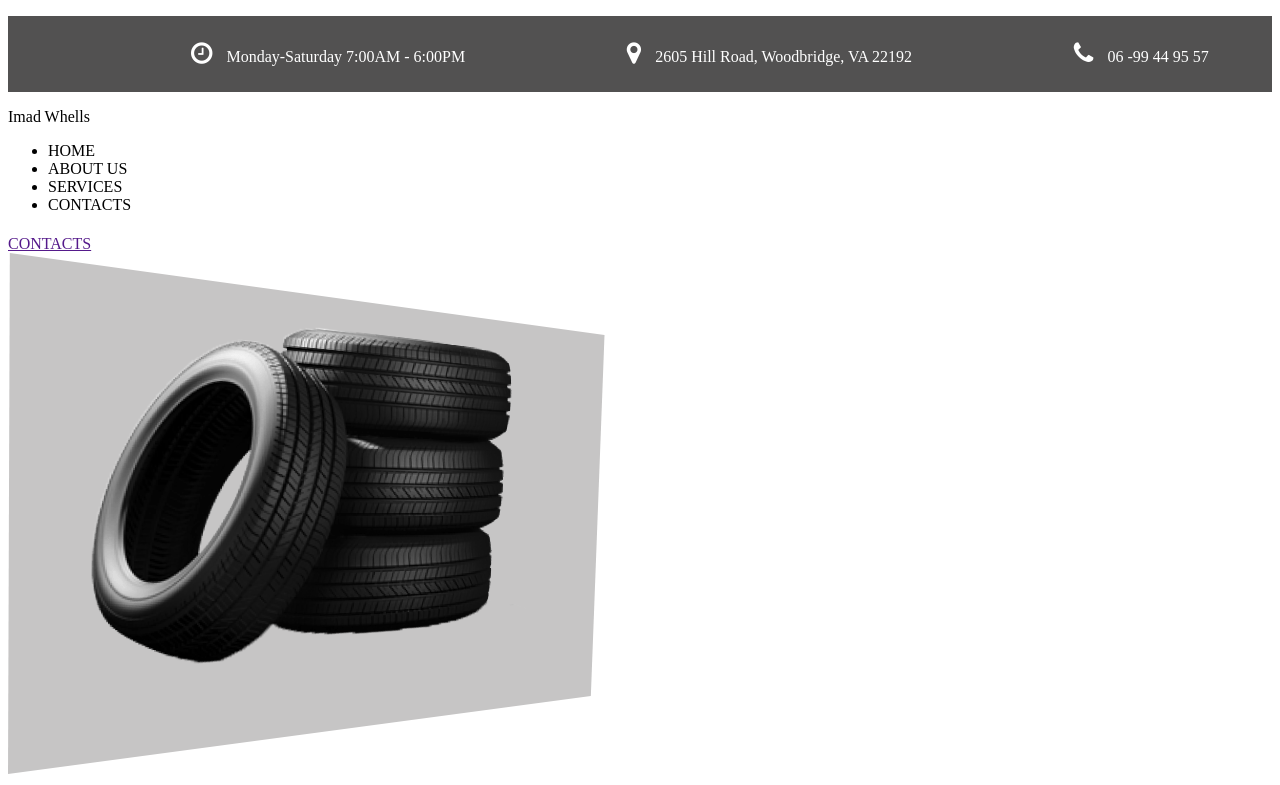
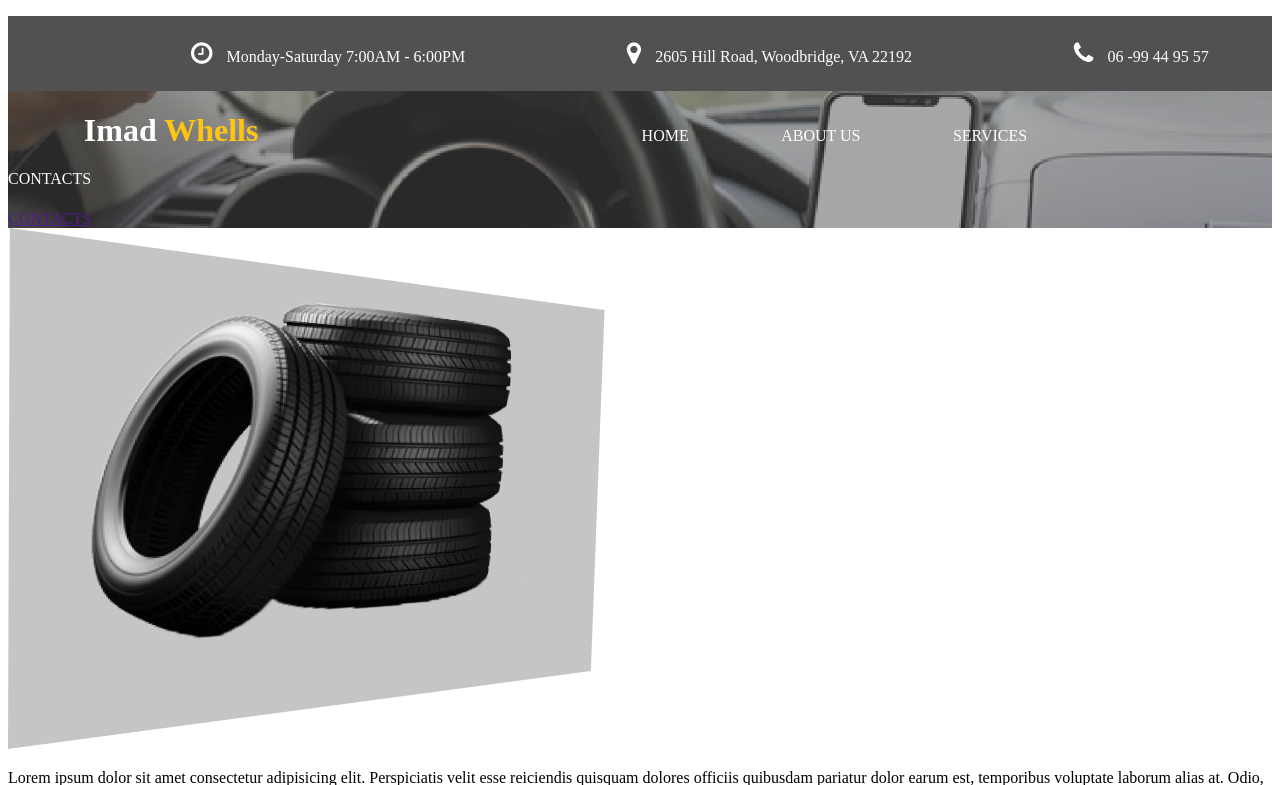
Before and after one commit to khadijaezzayany/Imad-wheels, a PHP site: page / in a window 1280 px wide; the page is wider, and only the part inside the window is pictured. Shown: the top 785 px of that part. Run offline with PHP 8.4, Linux system fonts and the light colour scheme.

Commit message:
style navbar

```diff
--- a/dist/css/style.css
+++ b/dist/css/style.css
@@ -13,3 +13,30 @@
       .heronav nav ul a .fa {
         font-size: 25px;
         padding-right: 10px; }
+
+.header__nav ul {
+  list-style: none;
+  margin-left: 50%;
+  display: inher;
+  display: contents; }
+  .header__nav ul li {
+    display: inline;
+    padding-right: 7%; }
+  .header__nav ul a {
+    text-decoration: none;
+    color: white; }
+
+.header__nav--logo {
+  color: white;
+  display: inline-block;
+  /* margin-top: 0%; */
+  padding-right: 30%;
+  padding-left: 6%; }
+  .header__nav--logo span {
+    color: #FFC513; }
+
+.header {
+  background-image: url(../img/header.png);
+  background-repeat: no-repeat;
+  background-size: cover;
+  margin-top: -17px; }
--- a/dist/scss/_header.scss
+++ b/dist/scss/_header.scss
@@ -0,0 +1,6 @@
+.header{
+    background-image: url(../img/header.png);
+    background-repeat: no-repeat;
+    background-size: cover;
+    margin-top: -17px;
+}
--- a/dist/scss/_nav.scss
+++ b/dist/scss/_nav.scss
@@ -0,0 +1,35 @@
+.header{
+
+    &__nav{
+        ul{
+            list-style: none;
+            margin-left: 50%;
+            // line-height: 10%;
+            display: inher;
+            display: contents;
+            li{
+            display: inline;
+            padding-right: 7%;
+
+
+            }
+            a{
+                text-decoration: none;
+                color: white;
+            }
+
+        }
+        &--logo{
+            color: white;
+            display: inline-block;
+            /* margin-top: 0%; */
+            padding-right: 30%;
+            // line-height: 10%;
+            padding-left: 6%;
+            span{
+                color: $yallow;
+            }
+    }
+    }
+
+}
--- a/dist/scss/style.scss
+++ b/dist/scss/style.scss
@@ -1,5 +1,6 @@
 @import"_variables";
 @import"_heronav";
+@import"_nav";
 @import"_header";
 @import"_services";
 @import"_sectionwhells";
--- a/index.php
+++ b/index.php
@@ -25,12 +25,12 @@
     </div>
     <div class="header">
         <div class="header__nav">
-            <p class="header__nav--logo"> Imad <span>Whells</span></p>
+            <h1 class="header__nav--logo"> Imad <span>Whells</span></h1>
             <ul>
-                <li>HOME</li>
-                <li>ABOUT US</li>
-                <li>SERVICES</li>
-                <li>CONTACTS</li>
+                <li><a href="">HOME</a></li>
+                <li> <a href="">ABOUT US</a></li>
+                <li><a href="">SERVICES</a></li>
+                <li><a href="">CONTACTS</a></li>
             </ul>
             <h1 class="header__h1"> </h1>
             <a href="">CONTACTS</a>
```
